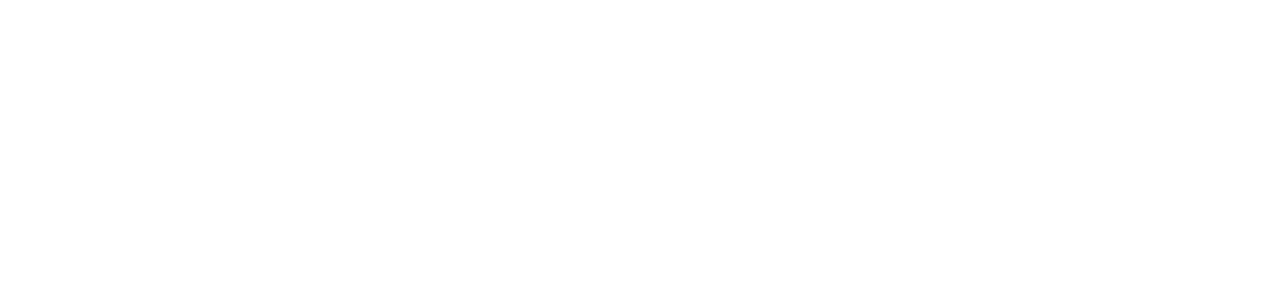
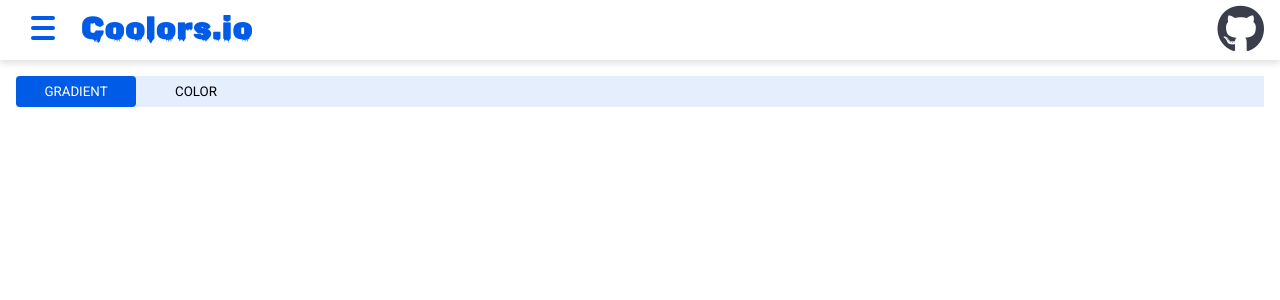
Before and after one commit to laveshgaurav/coolors.io, a React (Create React App) app: page /saved in a window 1280 px wide. Before the commit this address had no page. Shown: the top 300 px of the page. Built offline with nearby package versions, Linux system fonts and the light colour scheme.

Commit message:
sidebar added

```diff
--- a/src/components/Header/Header.js
+++ b/src/components/Header/Header.js
@@ -4,23 +4,25 @@
 import logo from "../../assets/logo.png";
 import { useDispatch, useSelector } from "react-redux";
 import { toggleSidebar } from "../../redux/toggleReducer/ToggleReducer";
+import Sidebar from "../Sidebar/Sidebar";
 
 function Header() {
-  // const [isMenuOpen, setIsMenuOpen] = useState(false);
-  const { openSidebar } = useSelector((state) => state?.toggle);
+  const [isMenuOpen, setIsMenuOpen] = useState(false);
+  // const { openSidebar } = useSelector((state) => state?.toggle);
   const dispatch = useDispatch();
 
-  const classNameToggle = openSidebar
+  const classNameToggle = isMenuOpen
     ? "hamburger hamburger--slider is-active"
     : "hamburger hamburger--slider";
 
   return (
+    <>
       <div className={Styles.Header_Container}>
         <div className={Styles.Left}>
           <button
             class={classNameToggle}
             type="button"
-          onClick={() => dispatch(toggleSidebar())}
+            onClick={() => setIsMenuOpen(!isMenuOpen)}
           >
             <span class="hamburger-box">
               <span class="hamburger-inner"></span>
@@ -34,6 +36,8 @@
           </a>
         </div>
       </div>
+      <Sidebar isMenuOpen={isMenuOpen} />
+    </>
   );
 }
 
--- a/src/components/Navigation/Navigation.js
+++ b/src/components/Navigation/Navigation.js
@@ -1,12 +1,16 @@
 import React from "react";
-import { Route, Routes } from "react-router-dom";
+import { BrowserRouter, Route, Routes } from "react-router-dom";
 import Gradient from "../../pages/Gradient/Gradient";
+import Saved from "../../pages/Saved/Saved";
 
 function Navigation() {
   return (
-    <Routes>
-      <Route path="/" element={<Gradient />} />
-    </Routes>
+    <BrowserRouter>
+      <Routes>
+        <Route path="/" element={<Gradient />} />
+        <Route path="/saved" element={<Saved />} />
+      </Routes>
+    </BrowserRouter>
   );
 }
 
--- a/src/components/SavePopup/SavePopup.js
+++ b/src/components/SavePopup/SavePopup.js
@@ -1,7 +1,7 @@
 /* eslint-disable react-hooks/exhaustive-deps */
 import React, { useEffect, useRef, useState } from "react";
 import { useDispatch, useSelector } from "react-redux";
-import { setSaved } from "../../redux/saveReducer/SaveReducer";
+import { setSavedGradient } from "../../redux/saveReducer/SaveReducer";
 import Styles from "./SavePopup.module.scss";
 
 function SavePopup({ onClose }) {
@@ -32,7 +32,7 @@
       gradient,
       colorSet,
     };
-    dispatch(setSaved(data));
+    dispatch(setSavedGradient(data));
   };
 
   useEffect(() => {
--- /dev/null
+++ b/src/components/Sidebar/Sidebar.js
@@ -0,0 +1,32 @@
+import React from "react";
+import { useSelector } from "react-redux";
+import { Link, NavLink } from "react-router-dom";
+import Styles from "./Sidebar.module.scss";
+
+function Sidebar({ isMenuOpen }) {
+  //   const { openSidebar } = useSelector((state) => state?.toggle);
+  const toggleClass = isMenuOpen
+    ? Styles.Sidebar_Container
+    : Styles.Sidebar_Container_open;
+
+  return (
+    <div className={toggleClass}>
+      <NavLink
+        to="/"
+        className={({ isActive }) => (isActive ? "active" : "inactive")}
+        end
+      >
+        Gradient
+      </NavLink>
+      <NavLink
+        to="/saved"
+        className={({ isActive }) => (isActive ? "active" : "inactive")}
+        end
+      >
+        Saved
+      </NavLink>
+    </div>
+  );
+}
+
+export default Sidebar;
--- /dev/null
+++ b/src/components/Sidebar/Sidebar.module.scss
@@ -0,0 +1,43 @@
+@import "../../index.scss";
+.Sidebar_Container {
+  position: fixed;
+  width: 180px;
+  height: calc(100% - 60px);
+  background-color: white;
+  box-shadow: 7px 9px 10px 4px rgba(1, 7, 10, 0.25);
+  z-index: 100;
+  bottom: 0;
+  transition: all 0.3s ease-in-out;
+  left: 0px;
+  display: flex;
+  flex-direction: column;
+  padding: 1.5rem;
+  a {
+    margin-bottom: 1rem;
+    text-decoration: none;
+    text-transform: uppercase;
+  }
+
+  // transform: translateX(-100%);
+}
+
+.Sidebar_Container_open {
+  position: fixed;
+  width: 180px;
+  height: calc(100% - 60px);
+  background-color: white;
+  //   box-shadow: 0 0 10px rgba(0, 0, 0, 0.5);
+  z-index: 100;
+  bottom: 0;
+  transition: all 0.3s ease-in-out;
+  left: -180px;
+  display: flex;
+  flex-direction: column;
+  padding: 1.5rem;
+  a {
+    margin-bottom: 1rem;
+    text-decoration: none;
+    text-transform: uppercase;
+  }
+  // transform: translateX(-100%);
+}
--- a/src/index.js
+++ b/src/index.js
@@ -11,11 +11,11 @@
 
 const root = ReactDOM.createRoot(document.getElementById("root"));
 root.render(
-  <BrowserRouter>
-    <Provider store={Store}>
-      <PersistGate loading={null} persistor={persistor}>
-        <App />
-      </PersistGate>
-    </Provider>
-  </BrowserRouter>
+  // <BrowserRouter>
+  <Provider store={Store}>
+    <PersistGate loading={null} persistor={persistor}>
+      <App />
+    </PersistGate>
+  </Provider>
+  // </BrowserRouter>
 );
--- a/src/index.scss
+++ b/src/index.scss
@@ -10,6 +10,7 @@
 $black: #3a3d4c;
 $box-shadow: 0px 4px 6px 0px rgba(0, 0, 0, 0.1);
 $blue: #005ce6;
+$blue_light: rgba(0, 92, 230, 0.1);
 $mobile: 426px;
 $tablet: 769px;
 
@@ -55,3 +56,22 @@
     }
   }
 }
+
+.active {
+  border: 1px solid white;
+  padding: 8px 12px;
+  border-radius: 4px;
+  background-color: $blue_light;
+  color: $blue;
+  font-size: 14px;
+}
+
+.inactive {
+  padding: 8px 12px;
+  color: $black;
+  font-size: 14px;
+}
+.tabActive {
+  background-color: $blue !important;
+  color: white;
+}
--- /dev/null
+++ b/src/pages/Saved/Saved.js
@@ -0,0 +1,30 @@
+import { current } from "@reduxjs/toolkit";
+import React from "react";
+import Header from "../../components/Header/Header";
+import Styles from "./Saved.module.scss";
+
+function Saved() {
+  const [current, setCurrent] = React.useState(0);
+  const isActive = (curr) => (curr === current ? "tabActive" : "tabInActive");
+
+  return (
+    <>
+      <Header />
+      <div className={Styles.Saved_Container}>
+        <div className={Styles.TabSelector}>
+          {["GRADIENT", "COLOR"].map((item, index) => (
+            <button
+              className={isActive(index)}
+              key={index}
+              onClick={() => setCurrent(index)}
+            >
+              {item}
+            </button>
+          ))}
+        </div>
+      </div>
+    </>
+  );
+}
+
+export default Saved;
--- /dev/null
+++ b/src/pages/Saved/Saved.module.scss
@@ -0,0 +1,16 @@
+@import "../../index.scss";
+.Saved_Container {
+  padding: 1rem;
+  .TabSelector {
+    background-color: $blue_light;
+    button {
+      padding: 8px 12px;
+      min-width: 120px;
+      outline: none;
+      border: none;
+      cursor: pointer;
+      border-radius: 4px;
+      background-color: transparent;
+    }
+  }
+}
--- a/src/redux/saveReducer/SaveReducer.js
+++ b/src/redux/saveReducer/SaveReducer.js
@@ -1,21 +1,22 @@
 import { createSlice } from "@reduxjs/toolkit";
 
 const initialState = {
-  saved: [],
+  savedGradient: [],
+  savedPallet: [],
 };
 
 export const saveSlice = createSlice({
   name: "save",
   initialState,
   reducers: {
-    setSaved: (state, action) => {
+    setSavedGradient: (state, action) => {
       return {
         ...state,
-        saved: [...state.saved, action.payload],
+        savedGradient: [...state.savedGradient, action.payload],
       };
     },
   },
 });
 
-export const { setSaved } = saveSlice.actions;
+export const { setSavedGradient } = saveSlice.actions;
 export default saveSlice.reducer;
```
Lines whose indentation alone changed are shown as unchanged.
